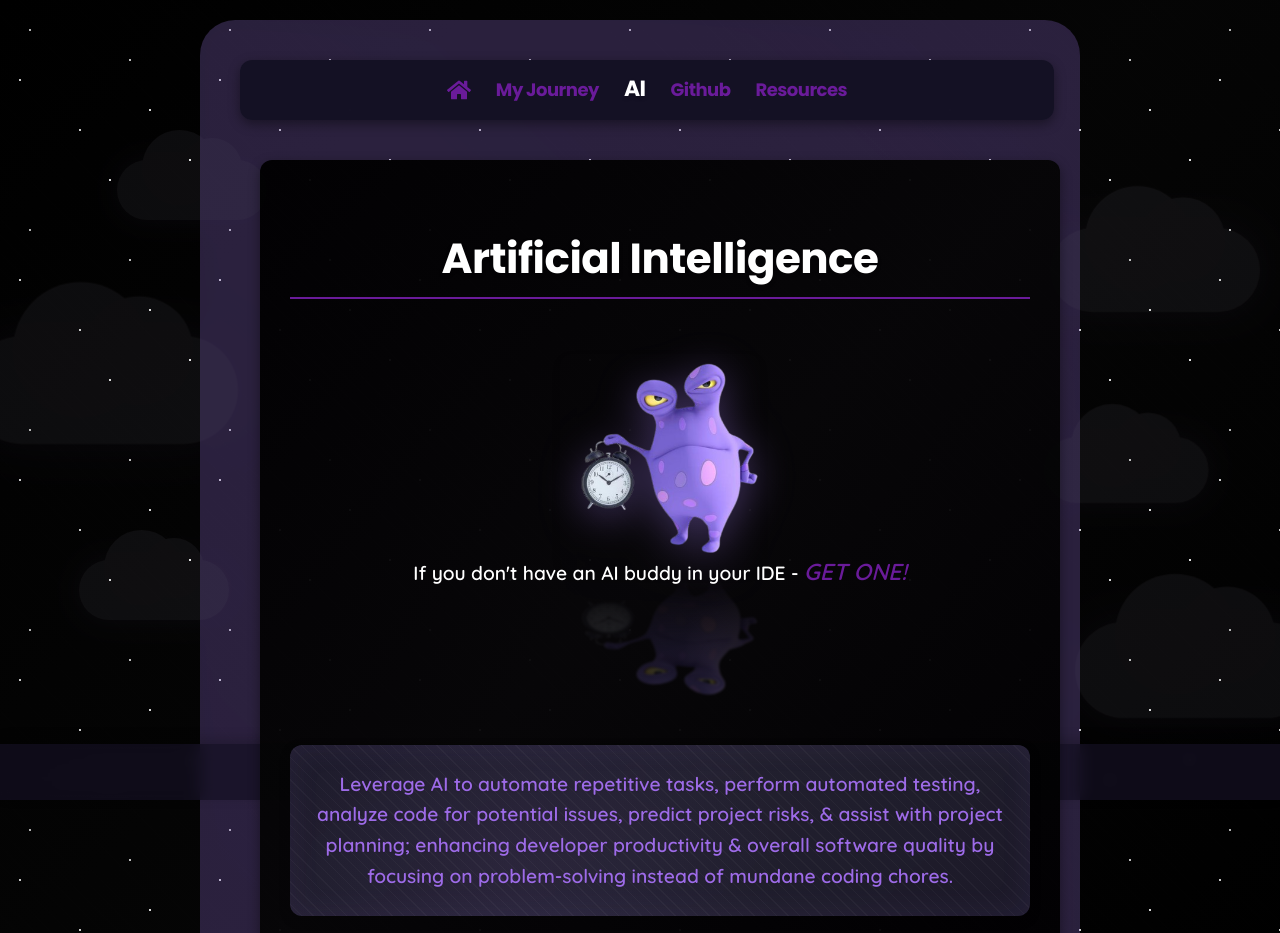
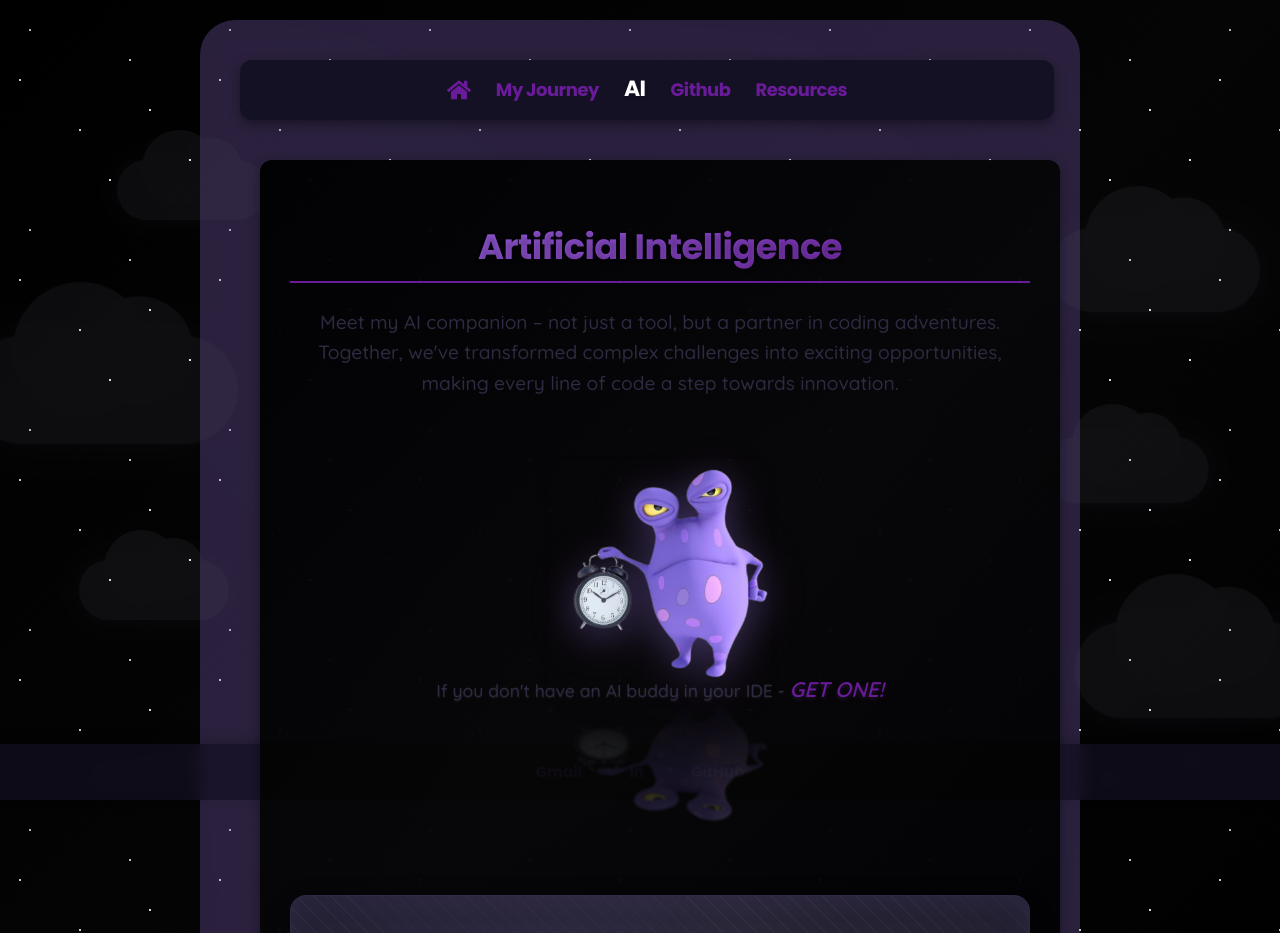
Before and after one commit to jqohayon/html-practice, a React (Vite) app: page /leveraging-ai in a window 1280 px wide. Shown: the top 933 px of the page. Built offline with nearby package versions, Linux system fonts and the light colour scheme.

Commit message:
github page changes

```diff
--- a/package.json
+++ b/package.json
@@ -16,6 +16,7 @@
   "dependencies": {
     "@fortawesome/fontawesome-svg-core": "^6.7.2",
     "@fortawesome/free-brands-svg-icons": "^6.7.2",
+    "@fortawesome/free-solid-svg-icons": "^6.7.2",
     "@fortawesome/react-fontawesome": "^0.2.2",
     "react": "^18.2.0",
     "react-dom": "^18.2.0",
--- a/src/components/career/Github.tsx
+++ b/src/components/career/Github.tsx
@@ -1,5 +1,7 @@
 import React from 'react';
 import '../GoogleDocViewer.css';
+import { FontAwesomeIcon } from '@fortawesome/react-fontawesome';
+import { faCloud } from '@fortawesome/free-solid-svg-icons';
 
 const Github: React.FC = () => {
   return (
@@ -16,39 +18,16 @@ const Github: React.FC = () => {
 
         <section className="tools-section">
           <div className="tool-category">
-            <h4>GitHub Features</h4>
-            <ul>
-              <li><strong>Repositories/repos:</strong> Storage spaces for code, documentation, and project files.</li>
-              <li><strong>Version Control:</strong> Tracks changes and allows rollback to previous versions.</li>
-              <li><strong>Collaboration:</strong> Multiple devs can work on the same project using PRs & reviews.</li>
-              <li><strong>Issue Tracking:</strong> Manages bugs, tasks, and feature requests.</li>
-              <li><strong>CI/CD:</strong> Automates testing and deployment with GitHub Actions.</li>
-            </ul>
-          </div>
-
-          <div className="tool-category">
-            <h4>Git Features</h4>
-            <ul>
-              <li><strong>Distributed architecture:</strong> Each dev has a local copy of the repo; working independently</li>
-              <li><strong>Branching:</strong> Branches represent independent lines of development.</li>
-              <li><strong>Merging:</strong> Changes from a remote repository can be merged into a working branch.</li>
-              <li><strong>Committing:</strong> Snapshots of project history & staged files are marked committed.</li>
-              <li><strong>Terminal Command Codes:</strong> Cheat Sheet</li>
-            </ul>
-          </div>
-
-          <div className="tool-category">
-            <h4>Additional Resources</h4>
-            <ul>
-              <li style={{ padding: '4px 0 4px 50px', position: 'relative' }}>
-                <span style={{ position: 'absolute', left: '15px', top: '50%', transform: 'translateY(-50%)', fontSize: '20px', opacity: '0.7' }}>☁️</span>
-                <strong>AI:</strong> Copilot & Project Padawan
-              </li>
-              <li style={{ padding: '4px 0 4px 50px', position: 'relative' }}>
-                <span style={{ position: 'absolute', left: '15px', top: '50%', transform: 'translateY(-50%)', fontSize: '20px', opacity: '0.7' }}>☁️</span>
-                <strong>Community:</strong> Blog & Newsletter
-              </li>
-            </ul>
+            <h4>My Use Cases</h4>
+            <div style={{ color: '#9d6be7', fontSize: '1.1em', display: 'flex', gap: '1.5rem', justifyContent: 'center' }}>
+              <span>Branch</span>
+              <span>Merge</span>
+              <span>Commit</span>
+              <span>Rebase</span>
+            </div>
+            <p style={{ marginTop: '1rem', textAlign: 'center', maxWidth: '800px', margin: '1rem auto 0' }}>
+              I use Git & GitHub in both my current role & personal projects. What started as mild frustration has quickly become an easy way to take a look at version control, collaborate with colleagues, & manage projects, all in the packages of Git & GitHub.
+            </p>
           </div>
         </section>
       </div>
--- a/src/components/career/LeveragingAI.tsx
+++ b/src/components/career/LeveragingAI.tsx
@@ -5,12 +5,34 @@ import '../GoogleDocViewer.css';
 const LeveragingAI: React.FC = () => {
   return (
     <div className="doc-container">
-      <h2>Artificial Intelligence</h2>
+      <h2 style={{
+        fontSize: '2.2rem',
+        marginBottom: '1.5rem',
+        background: 'linear-gradient(135deg, #9d6be7 0%, #6a1b9a 100%)',
+        WebkitBackgroundClip: 'text',
+        WebkitTextFillColor: 'transparent',
+        textAlign: 'center'
+      }}>Artificial Intelligence</h2>
+
+      <p style={{
+        fontSize: '1.2rem',
+        lineHeight: '1.6',
+        color: '#2d2a41',
+        textAlign: 'center',
+        maxWidth: '800px',
+        margin: '0 auto 2.5rem',
+        fontWeight: 500
+      }}>
+        Meet my AI companion – not just a tool, but a partner in coding adventures.
+        Together, we've transformed complex challenges into exciting opportunities,
+        making every line of code a step towards innovation.
+      </p>
+
       <div style={{
         display: 'flex',
         flexDirection: 'column',
         alignItems: 'center',
-        marginBottom: '1rem',
+        marginBottom: '2.5rem',
         position: 'relative'
       }}>
         <a
@@ -19,25 +41,27 @@ const LeveragingAI: React.FC = () => {
           rel="noopener noreferrer"
           style={{
             cursor: 'pointer',
-            display: 'block'
+            display: 'block',
+            position: 'relative',
+            zIndex: 1
           }}
         >
           <img
             src={monsterImage}
             alt="Purple monster with alarm clock"
             style={{
-              width: '200px',
+              width: '220px',
               height: 'auto',
-              borderRadius: '12px',
-              transition: 'transform 0.3s ease, box-shadow 0.3s ease',
+              borderRadius: '16px',
+              transition: 'all 0.3s ease',
               filter: 'drop-shadow(0 8px 20px rgba(147, 112, 219, 0.4))'
             }}
             onMouseEnter={(e) => {
-              e.currentTarget.style.transform = 'scale(1.05)';
-              e.currentTarget.style.filter = 'drop-shadow(0 12px 25px rgba(147, 112, 219, 0.6))';
+              e.currentTarget.style.transform = 'scale(1.05) translateY(-5px)';
+              e.currentTarget.style.filter = 'drop-shadow(0 15px 30px rgba(147, 112, 219, 0.6))';
             }}
             onMouseLeave={(e) => {
-              e.currentTarget.style.transform = 'scale(1)';
+              e.currentTarget.style.transform = 'scale(1) translateY(0)';
               e.currentTarget.style.filter = 'drop-shadow(0 8px 20px rgba(147, 112, 219, 0.4))';
             }}
           />
@@ -47,7 +71,7 @@ const LeveragingAI: React.FC = () => {
           alt=""
           aria-hidden="true"
           style={{
-            width: '200px',
+            width: '220px',
             height: '140px',
             transform: 'scaleY(-1)',
             opacity: '0.4',
@@ -59,25 +83,37 @@ const LeveragingAI: React.FC = () => {
         />
         <p style={{
           position: 'absolute',
-          bottom: '130px',
+          bottom: '140px',
           margin: 0,
-          whiteSpace: 'nowrap'
-        }}>If you don't have an AI buddy in your IDE - <span style={{ color: '#6a1b9a', fontWeight: 900, fontSize: '1.2em', fontStyle: 'italic' }}>GET ONE!</span></p>
+          whiteSpace: 'nowrap',
+          fontSize: '1.1rem',
+          fontWeight: 500,
+          color: '#2d2a41',
+          textShadow: '0 1px 2px rgba(255, 255, 255, 0.1)'
+        }}>If you don't have an AI buddy in your IDE - <span style={{
+          color: '#6a1b9a',
+          fontWeight: 900,
+          fontSize: '1.2em',
+          fontStyle: 'italic',
+          textShadow: '0 2px 4px rgba(147, 112, 219, 0.2)'
+        }}>GET ONE!</span></p>
       </div>
+
       <div style={{
         background: `linear-gradient(135deg,
-          rgba(45, 42, 65, 0.6) 0%,
-          rgba(55, 52, 75, 0.6) 50%,
-          rgba(45, 42, 65, 0.6) 100%
+          rgba(45, 42, 65, 0.7) 0%,
+          rgba(55, 52, 75, 0.7) 50%,
+          rgba(45, 42, 65, 0.7) 100%
         )`,
-        padding: '1.5rem',
-        borderRadius: '12px',
-        boxShadow: '0 4px 12px rgba(0, 0, 0, 0.2), inset 0 0 30px rgba(147, 112, 219, 0.1)',
+        padding: '2rem',
+        borderRadius: '16px',
+        boxShadow: '0 8px 32px rgba(0, 0, 0, 0.1), inset 0 0 30px rgba(147, 112, 219, 0.1)',
         backdropFilter: 'blur(8px)',
         WebkitBackdropFilter: 'blur(8px)',
         margin: '0.5rem 0',
         position: 'relative',
-        overflow: 'hidden'
+        overflow: 'hidden',
+        border: '1px solid rgba(147, 112, 219, 0.1)'
       }}>
         <div style={{
           position: 'absolute',
@@ -90,11 +126,11 @@ const LeveragingAI: React.FC = () => {
               rgba(255, 255, 255, 0.03) 0px,
               rgba(255, 255, 255, 0.03) 1px,
               transparent 1px,
-              transparent 8px
+              transparent 12px
             ),
             radial-gradient(circle at 30% 70%,
               rgba(147, 112, 219, 0.08) 0%,
-              transparent 50%
+              transparent 60%
             )
           `,
           pointerEvents: 'none'
@@ -103,6 +139,9 @@ const LeveragingAI: React.FC = () => {
           color: '#9d6be7',
           margin: 0,
           position: 'relative',
+          fontSize: '1.15rem',
+          lineHeight: '1.6',
+          letterSpacing: '0.01em',
           textShadow: '0 1px 2px rgba(0, 0, 0, 0.1)'
         }}>
           Leverage AI to automate repetitive tasks, perform automated testing, analyze code for potential issues,
```
Also changed, not shown: 1 other file (tests, documents, lock files or other folders).
